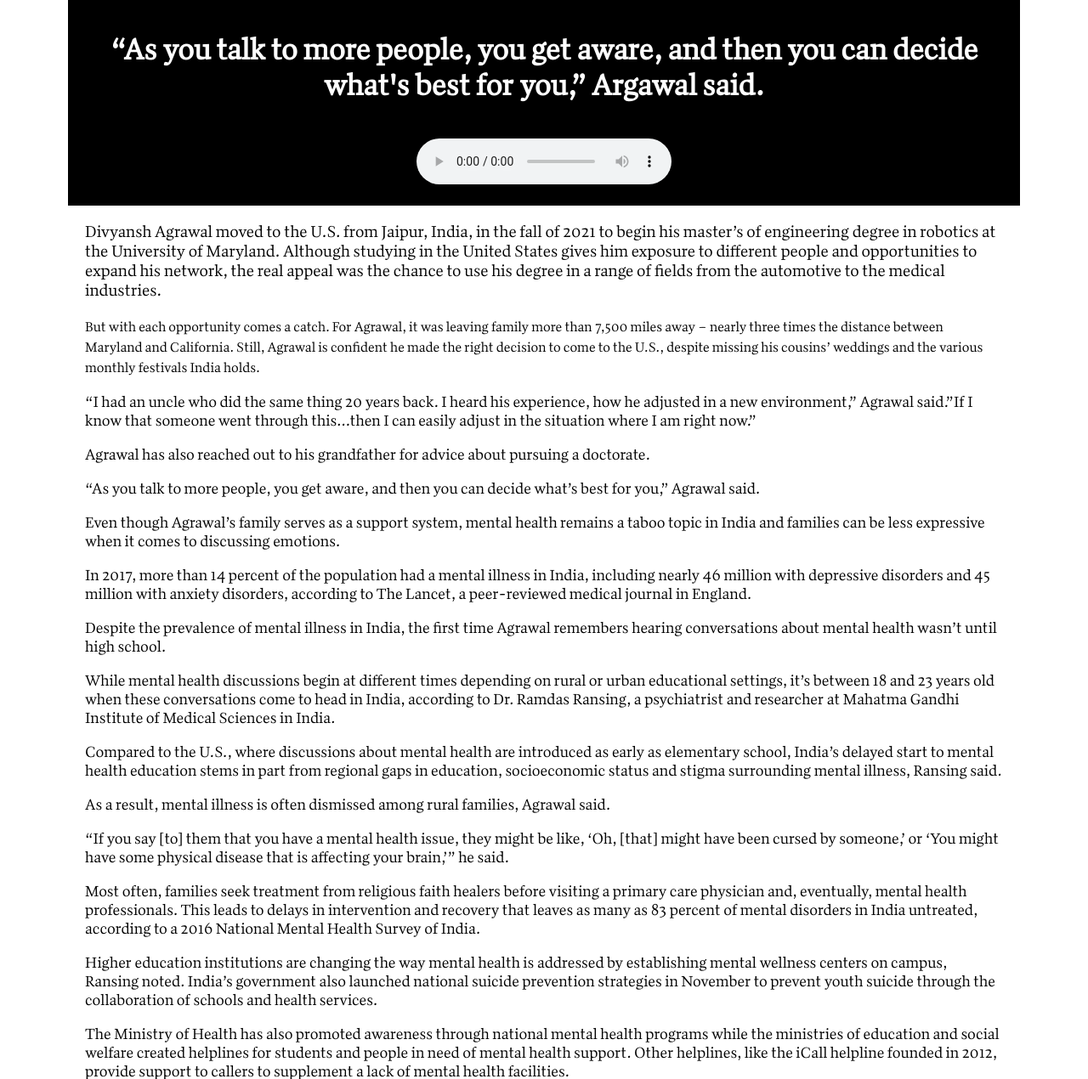
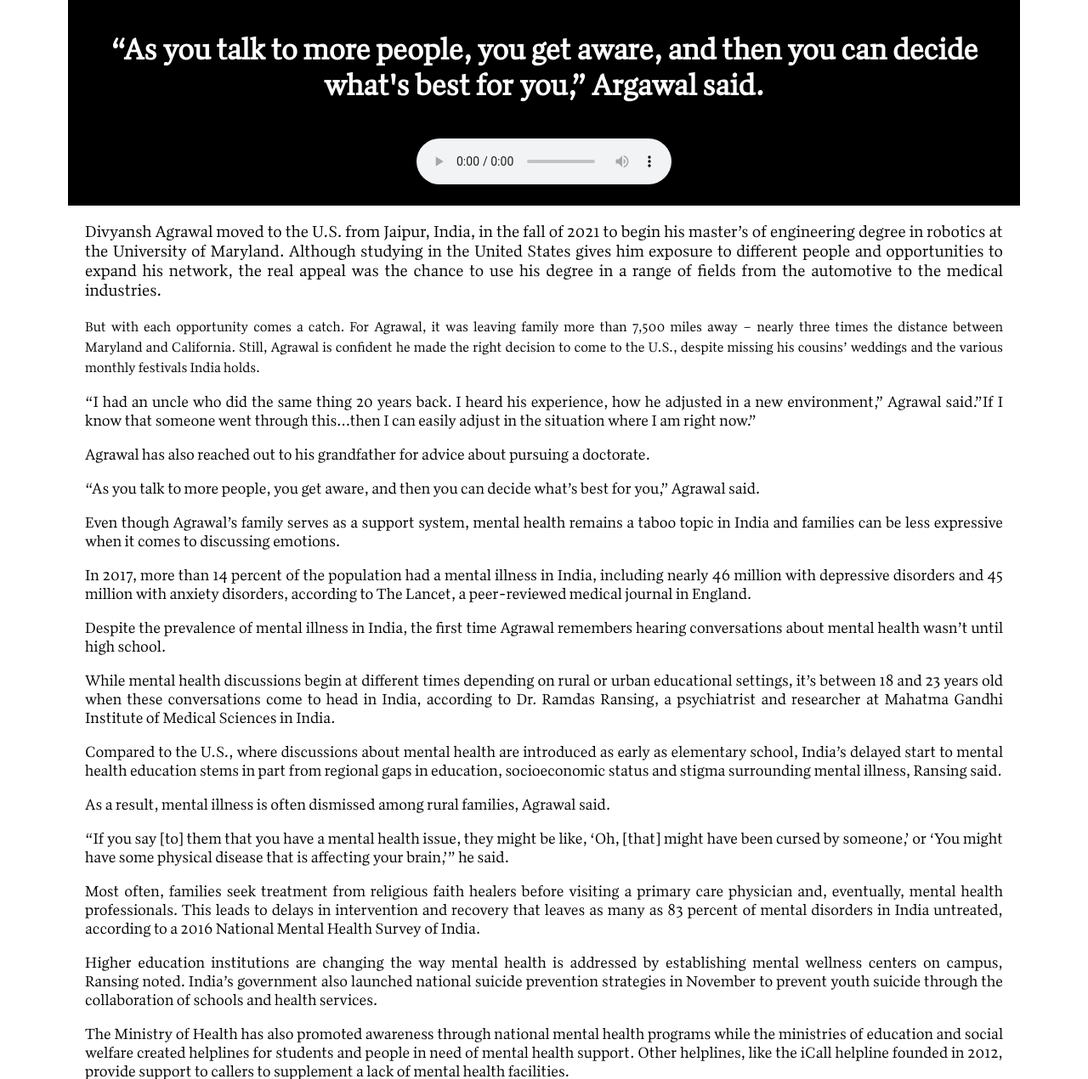
Before and after one commit to skanipakala/InternationalStudentsPage, a Flask app: page /student/1 in a window 1280 px wide. Shown: the part 1365-2635 px from the top of the page at 85% size. Run offline with Flask 2, Linux system fonts and the light colour scheme.

Commit message:
add text align

```diff
--- a/InternationalStudentsWebpage/static/css/student_detail_style.css
+++ b/InternationalStudentsWebpage/static/css/student_detail_style.css
@@ -48,6 +48,10 @@ audio {
   width: 90%;
 }
 
+.article p {
+  text-align: justify;
+}
+
 /* Center the main heading */
 h1.text-center {
   text-align: center;
```
